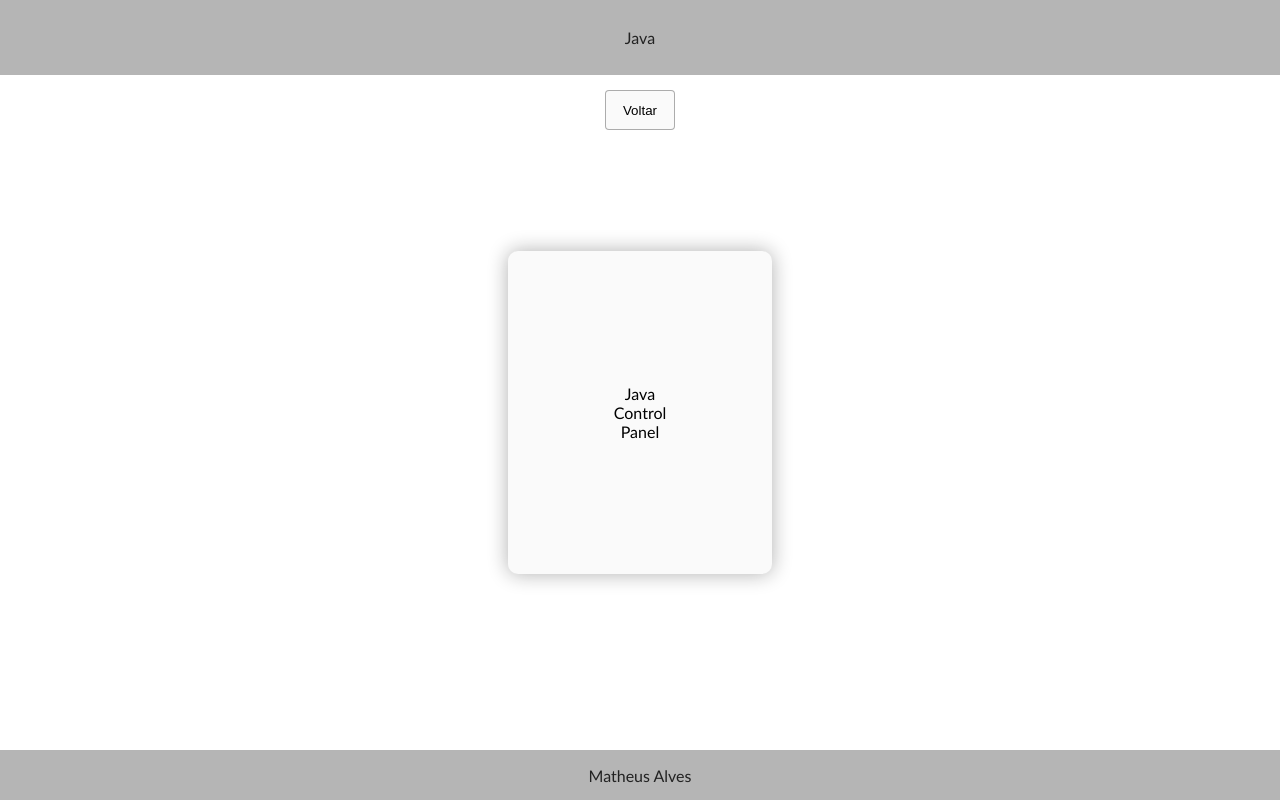
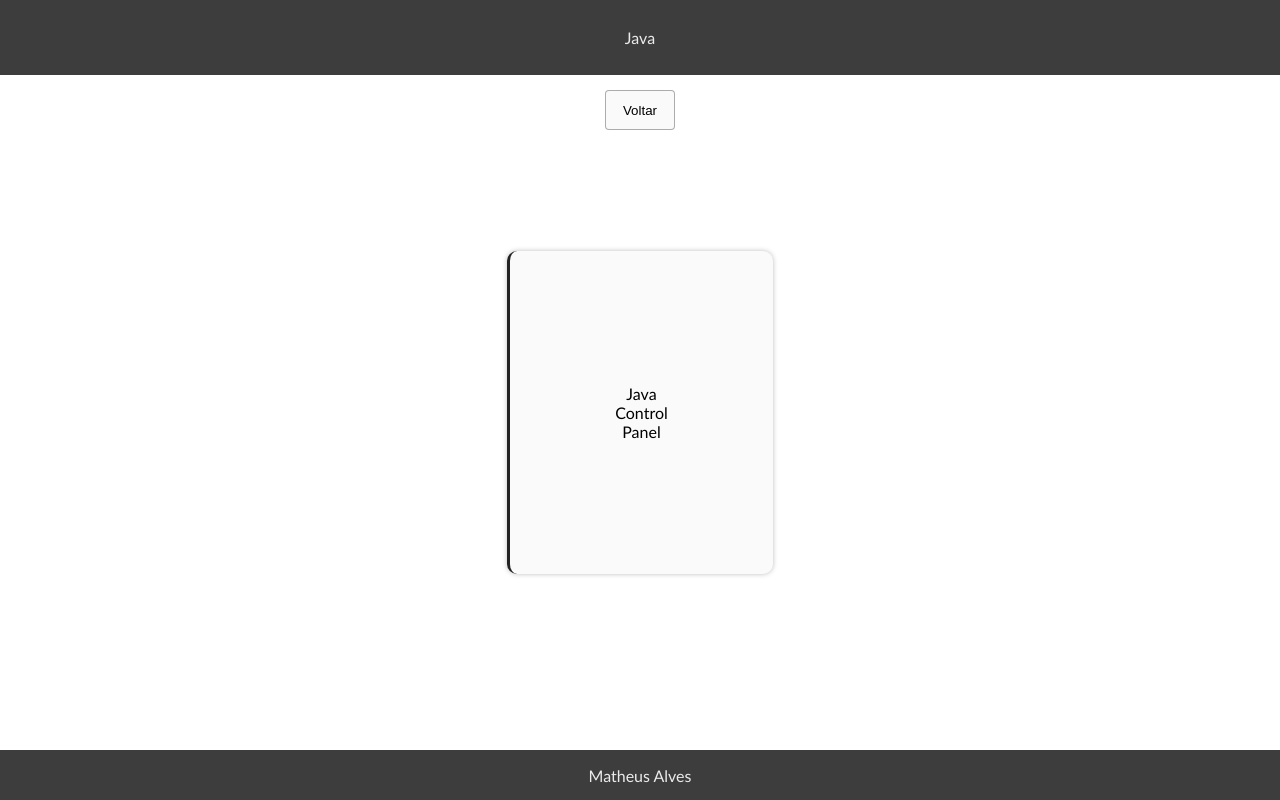
Before and after one commit to MalvzMK1/painel-de-controle, a plain HTML site: page pages/java.html in a window 1280 px wide. Drawn offline with Linux system fonts and the light colour scheme.

Commit message:
mudancas na estilizacao

```diff
--- a/pages/style.css
+++ b/pages/style.css
@@ -12,8 +12,8 @@ body {
 }
 
 header {
-    background-color: #2225;
-    color: #222;
+    background-color: #3d3d3d;
+    color: #ebebeb;
     height: 75px;
     display: flex;
     justify-content: center;
@@ -31,12 +31,14 @@ main {
 .button {
     border-radius: 4px;
     position: absolute;
-    box-shadow: 0 0 0px #222;
     transition: all 0.2s ease-in-out;
 }
 
 .button:hover {
     box-shadow: 0 0 5px #222;
+    -webkit-transform: scale(1.3);
+        -ms-transform: scale(1.3);
+        transform: scale(1.1);
 }
 
 .button button {
@@ -60,16 +62,24 @@ main {
     max-height: 70%;
     text-align: center;
     padding: 100px;
-    box-shadow: 0px 0px 20px #1115;
+    box-shadow: 0px 0px 5px #3d3d3d55;
     border-radius: 10px;
     display: flex;
     justify-content: center;
     align-items: center;
+    border-left: 3px solid #222;
+    transition: 0.4s;
+}
+
+.container span:hover {
+    transform: translateY(-8px);
+    box-shadow: 0 10px 10px #3d3d3d55;
+    border-left: 3px solid rgb(145, 28, 223);
 }
 
 footer {
-    background-color: #2225;
-    color: #222;
+    background-color: #3d3d3d;
+    color: #ebebeb;
     height: 50px;
     display: flex;
     justify-content: center;
--- a/style.css
+++ b/style.css
@@ -12,8 +12,8 @@ body {
 }
 
 header {
-    background-color: #2225;
-    color: #222;
+    background-color: #3d3d3d;
+    color: #ebebeb;
     height: 75px;
     display: flex;
     justify-content: center;
@@ -40,21 +40,22 @@ main {
 }
 
 .item-container:hover {
-    box-shadow: 0 0 10px #2228;
+    box-shadow: 0 2px 10px #2228;
+    transform: translateY(-2px);
 }
 
 .item-container .item-title:hover {
-    color: rgb(136, 207, 54);
-    text-decoration: underline rgb(119, 153, 79);
+    color: rgb(133, 54, 207);
+    text-decoration: underline rgb(105, 79, 153);
 }
 
 .item-title {
-    color: rgb(119, 153, 79);
+    color: #3d3d3d;
 }
 
 footer {
-    background-color: #2225;
-    color: #222;
+    background-color: #3d3d3d;
+    color: #ebebeb;
     height: 50px;
     display: flex;
     justify-content: center;
```
